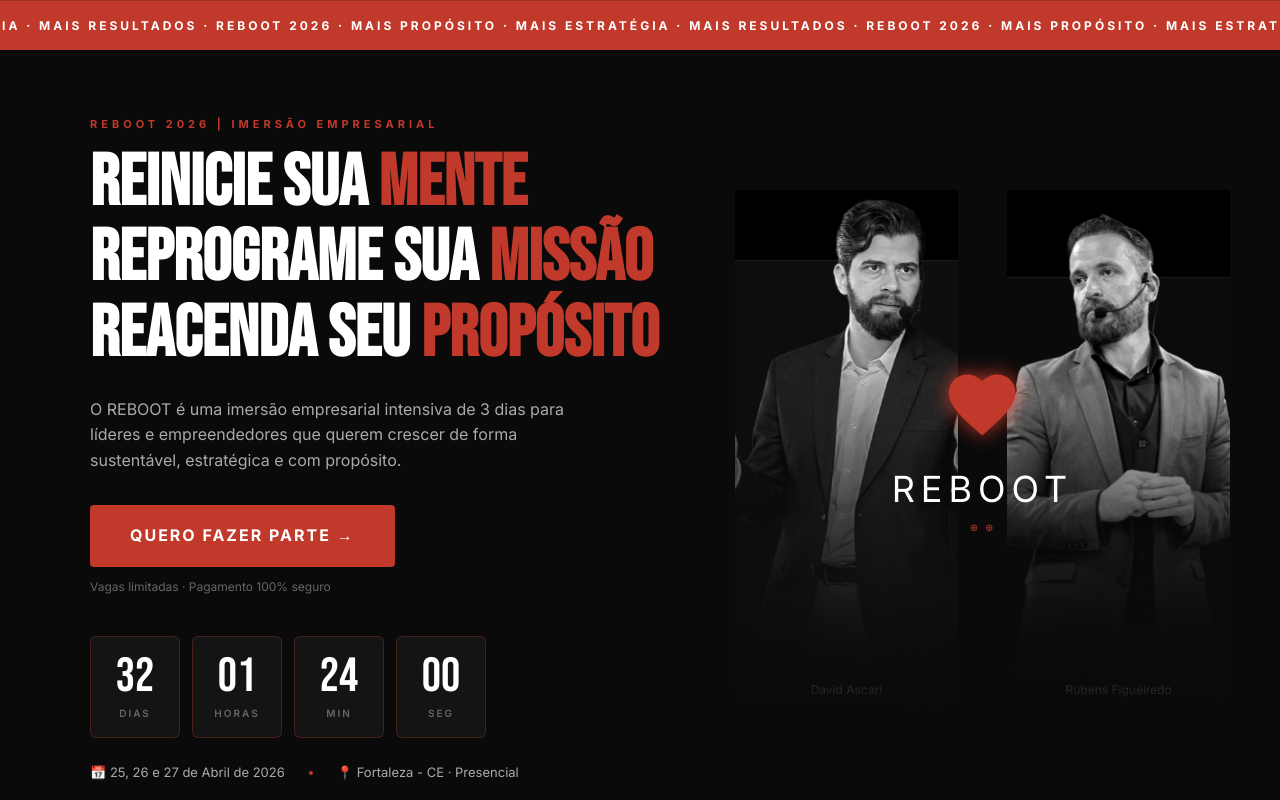
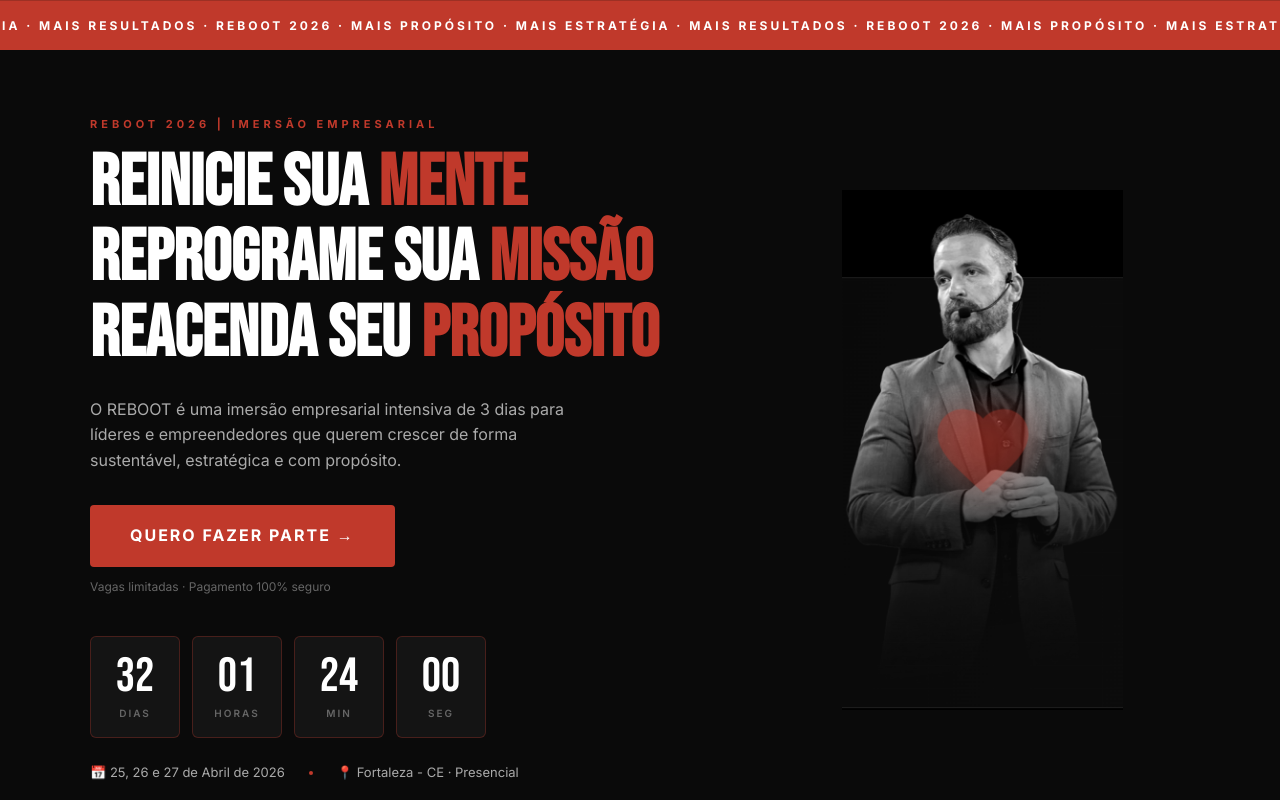
Before and after one commit to helldenmadri01-vallor/reboot, a plain HTML site: page index.html in a window 1280 px wide. Shown: the top 800 px of the page. Drawn offline with Linux system fonts and the light colour scheme.

Commit message:
Atualizando Hero com nova imagem e adicionando animação de pulso no coração.

```diff
--- a/index.html
+++ b/index.html
@@ -97,6 +97,18 @@
     .heart-svg { width: 80px; height: 80px; fill: var(--accent); filter: drop-shadow(0 0 10px var(--accent)); margin-bottom: 10px; }
     .logo-main { font-size: 36px; letter-spacing: 6px; color: white; display: flex; flex-direction: column; align-items: center; }
     .oo { display: flex; gap: -4px; position: relative; }
+    /* HEART PULSE ANIMATION */
+    @keyframes heartPulse {
+      0% { transform: translate(-50%, -50%) scale(1); opacity: 0.8; }
+      50% { transform: translate(-50%, -50%) scale(1.1); opacity: 1; filter: drop-shadow(0 0 20px var(--accent)); }
+      100% { transform: translate(-50%, -50%) scale(1); opacity: 0.8; }
+    }
+    .heart-pulse {
+      position: absolute; top: 50%; left: 50%; width: 100px; height: 100px;
+      transform: translate(-50%, -50%); z-index: 6;
+      animation: heartPulse 1.5s ease-in-out infinite;
+      pointer-events: none;
+    }
     .oo::after { content: "OO"; font-family: 'Bebas Neue'; letter-spacing: -2px; } /* Implementation of joined circles logic */
 
     .hero-overlay { position: absolute; bottom: 0; left: 0; width: 100%; height: 120px; background: linear-gradient(transparent, var(--bg-primary)); }
@@ -274,17 +286,9 @@
 
         <div class="hero-right">
           <div class="hero-right-inner">
-            <div class="spk-fig spk-fig-l">
-              <span class="spk-label" style="bottom: 10px;">David Ascari</span>
-            </div>
-            <div class="spk-fig spk-fig-r">
-              <span class="spk-label" style="bottom: 10px;">Rubens Figueiredo</span>
-            </div>
-            <div class="hero-logo-center">
-              <!-- Inline Heart SVG -->
-              <svg class="heart-svg" viewBox="0 0 24 24"><path d="M12,21.35L10.55,20.03C5.4,15.36 2,12.27 2,8.5C2,5.41 4.42,3 7.5,3C9.24,3 10.91,3.81 12,5.08C13.09,3.81 14.76,3 16.5,3C19.58,3 22,5.41 22,8.5C22,12.27 18.6,15.36 13.45,20.03L12,21.35Z"/></svg>
-              <div class="logo-main">REBOOT</div>
-              <div style="font-size:10px; color:var(--accent); letter-spacing: 2px;">⊕ ⊕</div>
+            <img src="hero_new.png" alt="REBOOT 2026" style="width: 100%; height: 100%; object-fit: contain; position: relative; z-index: 1;">
+            <div class="heart-pulse">
+              <svg viewBox="0 0 24 24" fill="var(--accent)" style="width: 100%; height: 100%; opacity: 0.4;"><path d="M12,21.35L10.55,20.03C5.4,15.36 2,12.27 2,8.5C2,5.41 4.42,3 7.5,3C9.24,3 10.91,3.81 12,5.08C13.09,3.81 14.76,3 16.5,3C19.58,3 22,5.41 22,8.5C22,12.27 18.6,15.36 13.45,20.03L12,21.35Z"/></svg>
             </div>
             <div class="hero-overlay"></div>
           </div>
```
Also changed, not shown: hero_new.png (added).
